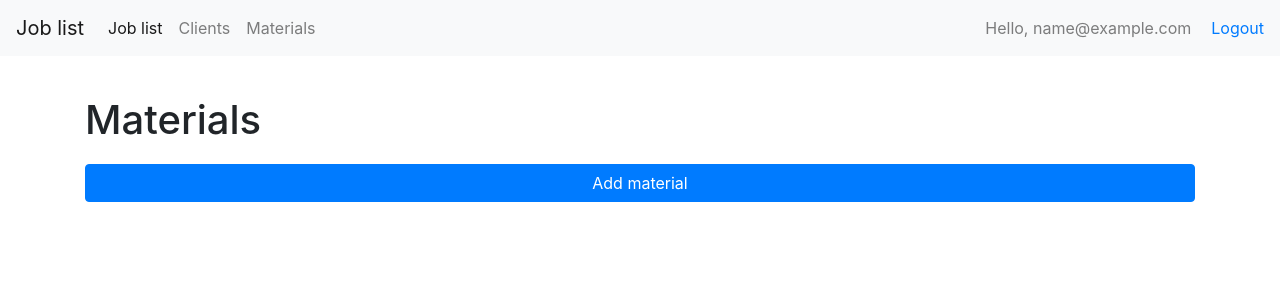
After one commit to lik3l/jobs-list, a Django app: page /materials/ in a window 1280 px wide. The commit adds this page. Shown: the top 300 px of the page. Run offline with Django 3.2, Linux system fonts and the light colour scheme; the visitor is signed in with stand-in values (Sample User, id 1); data that the repository does not hold is empty; some libraries are stand-ins or nearby versions.

Commit message:
Added materials

```diff
--- a/job_list/urls.py
+++ b/job_list/urls.py
@@ -26,4 +26,7 @@ urlpatterns = [
     path('companies/', job_views.company_list, name='company_list'),
     path('companies/<int:pk>', job_views.company_detail, name='company_detail'),
     path('companies/add', job_views.add_company, name='company_add'),
+    path('materials/', job_views.material_list, name='material_list'),
+    path('materials/<int:pk>', job_views.material_detail, name='material_detail'),
+    path('materials/add', job_views.add_material, name='material_add'),
 ]
--- a/jobs/models.py
+++ b/jobs/models.py
@@ -15,6 +15,7 @@ class Company(models.Model):
 
 class Material(models.Model):
     name = models.CharField(max_length=100)
+    default_price = models.FloatField(default=10)
 
     def __str__(self):
         return self.name
--- a/jobs/views.py
+++ b/jobs/views.py
@@ -2,7 +2,7 @@ from django.contrib.auth.decorators import login_required
 from django.shortcuts import render, redirect
 from django.urls import reverse
 
-from .forms import CompanyForm
+from .forms import CompanyForm, MaterialForm
 from .models import Company, Material
 
 
@@ -47,6 +47,7 @@ def company_detail(request, pk=None):
             company_form = CompanyForm(request.POST, instance=company)
             if company_form.is_valid():
                 company_form.save()
+                return redirect(reverse('company_list'))
         else:
             company_form = CompanyForm(instance=company)
 
@@ -62,3 +63,62 @@ def company_detail(request, pk=None):
         'jobs/company_detail.html',
         context
     )
+
+
+@login_required
+def material_list(request):
+    context = dict()
+    materials = Material.objects.all()
+
+    context['user'] = request.user
+    context['materials'] = materials
+
+    return render(
+        request,
+        'jobs/material_list.html',
+        context
+    )
+
+
+@login_required
+def add_material(request):
+    material_form = MaterialForm()
+    if request.method == 'POST':
+        material_form = MaterialForm(request.POST)
+        if material_form.is_valid():
+            material_form.save()
+            return redirect(reverse('material_list'))
+
+    return render(
+        request,
+        'jobs/add_material.html',
+        dict(user=request.user, material_form=material_form)
+    )
+
+
+@login_required
+def material_detail(request, pk=None):
+    context = dict()
+
+    try:
+        material = Material.objects.get(pk=pk)
+        if request.method == 'POST':
+            material_form = MaterialForm(request.POST, instance=material)
+            if material_form.is_valid():
+                material_form.save()
+                return redirect(reverse('material_list'))
+        else:
+            material_form = MaterialForm(instance=material)
+
+    except Material.DoesNotExist:
+        return redirect(reverse('material_list'))
+
+    context['material'] = material
+    context['user'] = request.user
+    context['material_form'] = material_form
+
+    return render(
+        request,
+        'jobs/material_detail.html',
+        context
+    )
--- a/templates/base.html
+++ b/templates/base.html
@@ -31,6 +31,9 @@
                         <li class="nav-item">
                             <a class="nav-link" href="{% url 'company_list' %}">Clients</a>
                         </li>
+                        <li class="nav-item">
+                            <a class="nav-link" href="{% url 'material_list' %}">Materials</a>
+                        </li>
                     </ul>
                     {% if user.is_authenticated %}
                         <span class="navbar-text" style="padding-right: 20px">Hello, {{ user.email }}</span>
--- /dev/null
+++ b/templates/jobs/material_list.html
@@ -0,0 +1,37 @@
+{% extends 'base.html' %}
+
+{% block heading %}
+Materials
+{% endblock %}
+
+{% block content %}
+
+    <div class="accordion" id="materialAccordion" style="margin-bottom: 20px">
+        {% for material in materials %}
+            <div class="card">
+                <div class="card-header" id="heading-{{ material.pk }}">
+                    <h2 class="row" style="justify-content: space-between !important; margin-bottom: 0;">
+                        <button class="btn btn-link" type="button" data-toggle="collapse"
+                                data-target="#collapse-{{ material.pk }}"
+                                aria-expanded="false" aria-controls="collapse-{{ material.pk }}">
+                            {{ material.name }}
+                        </button>
+                        <a class="btn btn-primary" style="margin-right: 10px" href="{% url 'material_detail' material.pk %}">Edit</a>
+                    </h2>
+                </div>
+
+                <div id="collapse-{{ material.pk }}" class="collapse" aria-labelledby="heading-{{ material.pk }}"
+                     data-parent="#materialAccordion">
+                    <div class="card-body">
+                        <div class="card-body">
+                            <h5 class="card-title">{{ material.name }}</h5>
+                            <p class="card-subtitle">Default price: {{ material.default_price }}</p>
+                        </div>
+                    </div>
+                </div>
+            </div>
+        {% endfor %}
+    </div>
+    <a href="{% url 'material_add' %}" class="btn btn-primary btn-block">Add material</a>
+
+{% endblock %}
```
Also changed, not shown: jobs/forms.py (+10 -1 lines), templates/jobs/add_material.html (added, +15 -0 lines), templates/jobs/material_detail.html (added, +13 -0 lines), templates/jobs/material_form.html (added, +16 -0 lines), jobs/migrations/0004_material_default_price.py (added).
